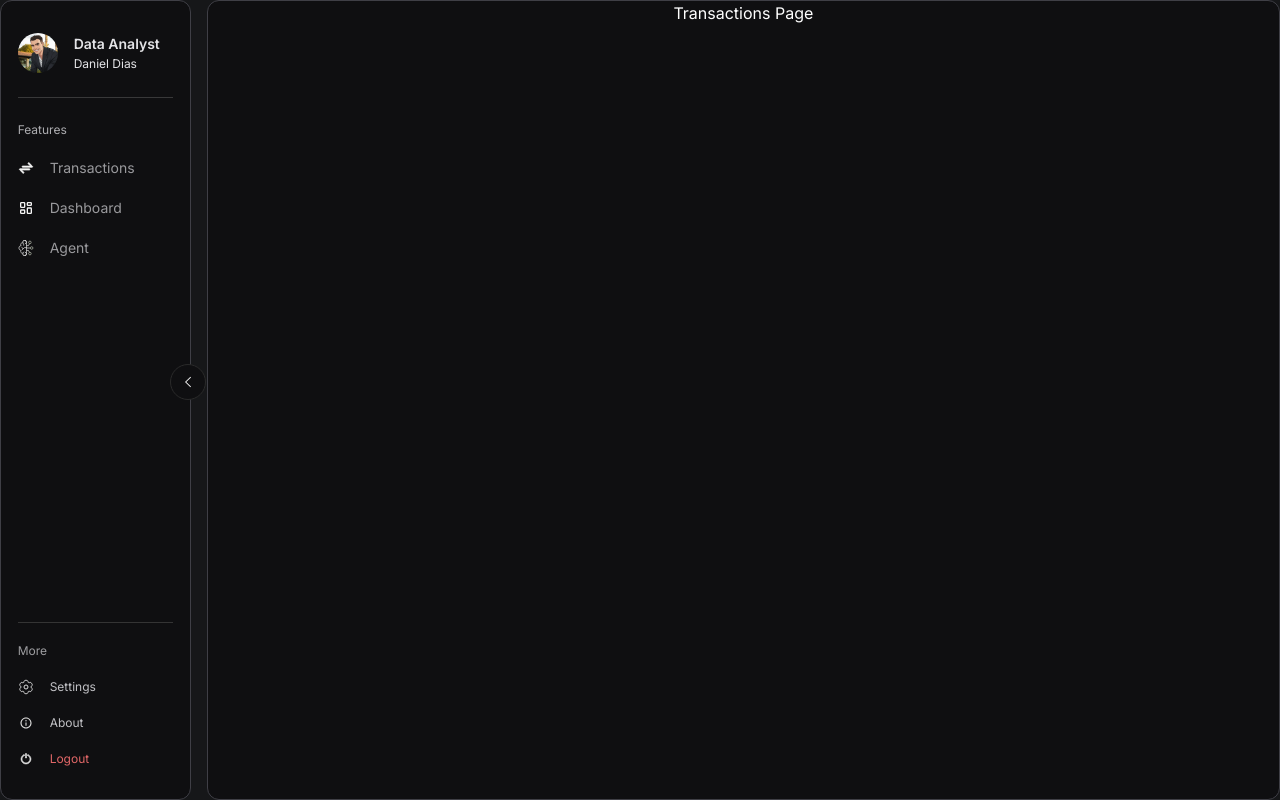
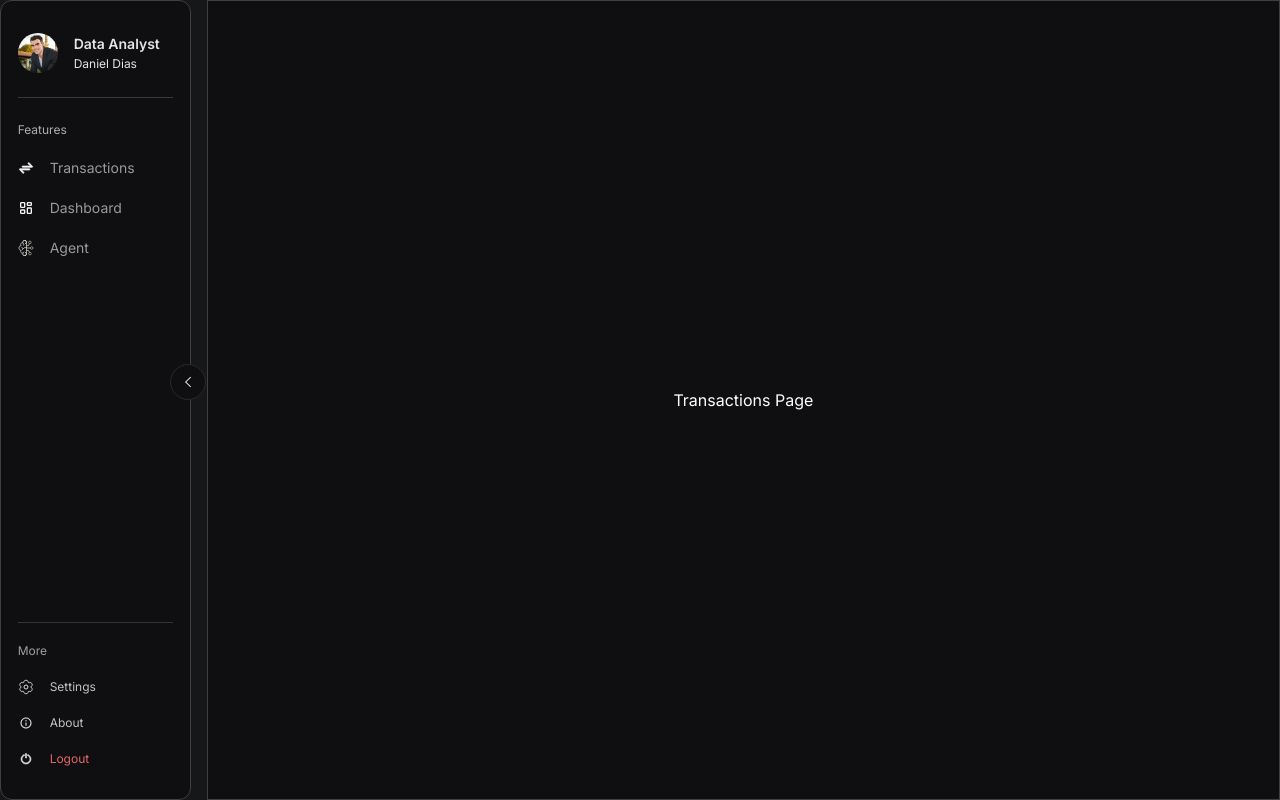
Before and after one commit to danielferreira-dias/credit.card.fraud.detection-dashboard, a React (Vite) app in the folder frontend/: page /dashboard in a window 1280 px wide. Built offline with nearby package versions, Linux system fonts and the light colour scheme.

Commit message:
more small updates on each page

```diff
--- a/frontend/src/components/Layout.tsx
+++ b/frontend/src/components/Layout.tsx
@@ -1,12 +1,15 @@
 import { Outlet } from "react-router-dom";
 import Navbar from "./Navbar";
+import { useState } from "react";
 
 export default function Layout() {
+  const [updateStateMobile, setStateMobile] = useState(false)
+
   return (
     <div className="flex flex-row gap-x-4 m-auto min-h-[screen] max-h-[fit]">
         <Navbar></Navbar>
         <div className="w-full h-full ">
-          <div className="flex-1 rounded-xl  border-[1px] bg-[#0F0F11] border-zinc-700 min-h-screen max-h-[fit] flex">
+          <div className="flex-1 rounded-xl min-h-screen max-h-[fit] flex">
               <Outlet></Outlet>
           </div>
         </div>
--- a/frontend/src/pages/Agent.tsx
+++ b/frontend/src/pages/Agent.tsx
@@ -1,5 +1,5 @@
 export default function AgentPage(){
     return (
-        <div className="flex h-full w-full text-white justify-center items-center">Agent Page</div>
+        <div className="flex h-full w-full text-white justify-center items-center border-[1px] bg-[#0F0F11] border-zinc-700 min-h-screen max-h-[fit]">Agent Page</div>
     )
 }
--- a/frontend/src/pages/Dashboard.tsx
+++ b/frontend/src/pages/Dashboard.tsx
@@ -1,5 +1,5 @@
 export default function DashboardPage(){
     return (
-        <div className="flex h-full w-full text-white justify-center items-center">Transactions Page</div>
+        <div className="flex h-full w-full text-white justify-center items-center border-[1px] bg-[#0F0F11] border-zinc-700 min-h-screen max-h-[fit]">Transactions Page</div>
     )
 }
--- a/frontend/src/pages/Transactions.tsx
+++ b/frontend/src/pages/Transactions.tsx
@@ -17,7 +17,7 @@
     ];
 
     return (
-        <div className="flex flex-col h-full w-full text-white p-4  gap-y-1">
+        <div className="flex flex-col h-full w-full text-white p-4 gap-y-1 flex-1 rounded-xl  border-[1px] bg-[#0F0F11] border-zinc-700 min-h-screen max-h-[fit]">
             <h2 className="text-2xl font-semibold opacity-90 mt-4">Transactions Analytics</h2>
             <h3 className="text-sm opacity-70">Monitor your transactions in real-time</h3>
             <div className="grid grid-cols-1 sm:grid-cols-2 lg:grid-cols-3 xl:grid-cols-4 w-full gap-4 items-center mt-6">
```
